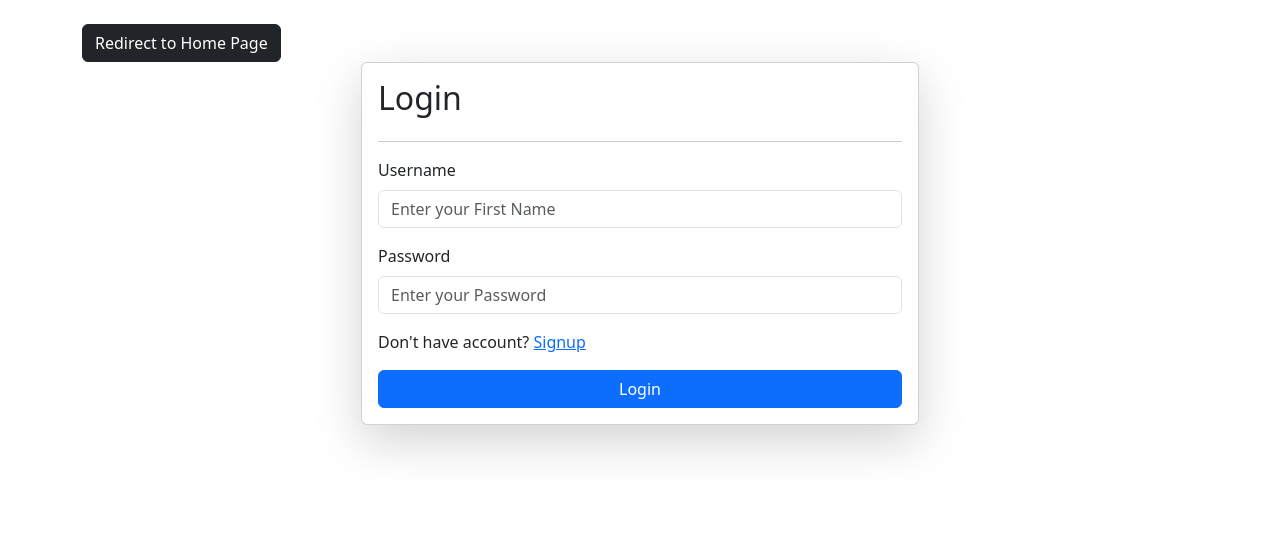
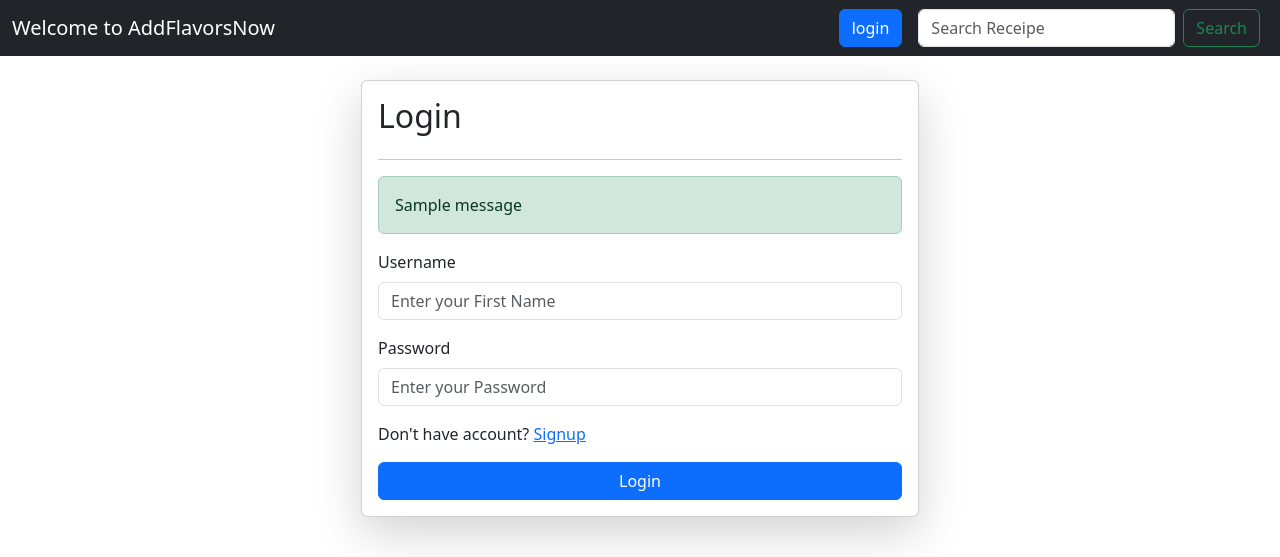
Before and after one commit to ayazkhan1410/Recipe-Project-, a Django app: page /recepies/login in a window 1280 px wide. Shown: the top 557 px of the page. Run offline with Django 4.2, Linux system fonts and the light colour scheme; one stand-in notice (Sample message) is shown.

Commit message:
added logout and fix some bugs

```diff
--- a/vege/templates/vege/base.html
+++ b/vege/templates/vege/base.html
@@ -19,10 +19,29 @@
 
 </head>
 
+<nav class="navbar navbar-dark bg-dark">
+  <div class="container-fluid">
+    <a href="/recepies" class="navbar-brand">Welcome to AddFlavorsNow</a>
+    <form class="d-flex" role="search">
+
+      {% if request.user.is_authenticated %}
+      <a href="/recepies/logout" type="submit" class="btn btn-primary mx-3">logout</a>
+      {% else %}
+      <a href="/recepies/login" type="submit" class="btn btn-primary mx-3">login</a>
+      {% endif %}
+
+      <input type="text" name="search" class="form-control" placeholder="Search Receipe">
+      <button class="btn btn-outline-success mx-2" type="submit">Search</button>
+
+    </form>
+  </div>
+</nav>
+
 
 <body>
 
     {% block body %}
+
 
     {% endblock %}
 
--- a/vege/templates/vege/login.html
+++ b/vege/templates/vege/login.html
@@ -1,5 +1,5 @@
 {% extends "vege/base.html"%}
-<title>{% block title%} Register Page ! {% endblock %}</title>
+<title>{% block title%} Login Page ! {% endblock %}</title>
 
 {% block css%}
 
@@ -8,21 +8,30 @@
 {% block body %}
 
 <div class="container my-4">
-    <a href="/recepies" class="btn btn-dark"> Redirect to Home Page </a>
   <form class="col-6 mx-auto card p-3 shadow-lg " method="post" enctype="multipart/form-data">
 
     {% csrf_token %}
     <h2> Login </h2>
     <hr>
 
+    {% if messages %}
+    <div class="alert alert-success" role="alert">
+
+      {% for message in messages %}
+
+      {{message}}
+
+      {% endfor %}
+    </div>
+    {% endif %}
     <div class="mb-3">
       <label for="exampleFormControlInput1" class="form-label">Username</label>
-      <input type="text" name="Firstname" required class="form-control" placeholder="Enter your First Name">
+      <input type="text" name="username" required class="form-control" placeholder="Enter your First Name">
     </div>
 
     <div class="mb-3">
         <label for="exampleFormControlInput1" class="form-label">Password</label>
-        <input type="password" name="Password" required class="form-control" placeholder="Enter your Password">
+        <input type="password" name="password" required class="form-control" placeholder="Enter your Password">
     </div>
 
     <p>Don't have account? <a href="/recepies/register">Signup</a></p>
--- a/vege/urls.py
+++ b/vege/urls.py
@@ -6,5 +6,6 @@ urlpatterns = [
     path("delete/<int:id>", views.delete,name="delete"),
     path("update/<int:id>", views.update,name="update"),
     path("register",views.register,name="register"),
-    path("login",views.login,name="login"),
+    path("login",views.login_page,name="login"),
+    path("logout",views.log_out,name="logout")
 ]
--- a/vege/views.py
+++ b/vege/views.py
@@ -2,9 +2,12 @@ from django.shortcuts import render, redirect
 from . models import *
 from django.http import HttpResponse
 from django.contrib.auth.models import User
+from django.contrib import messages
+from django.contrib.auth import authenticate, login, logout
+from django.contrib.auth.decorators import login_required
 
 # Create your views here.
-
+@login_required(login_url="/recepies/login")
 def recepies(request):
 
     if request.method == "POST":
@@ -27,6 +30,7 @@ def recepies(request):
     context = {'recipes':queryset}
     return render(request, "vege/index.html",context)
 
+@login_required(login_url="/recepies/login")
 def update(request, id):
     try:
         # Fetch the specific recipe to update
@@ -53,7 +57,7 @@ def update(request, id):
     context = {'recipe': recipe}
     return render(request, "vege/update.html", context)
 
-
+@login_required(login_url="/recepies/login")
 def delete(request, id):
    obj = RecipeName.objects.get(id=id)
    obj.delete()
@@ -62,29 +66,51 @@ def delete(request, id):
 
 def register(request):
 
-
-
     if request.method == "POST":
         data = request.POST
-        Firstname = data.get("Firstname")
-        Lastname = data.get("Lastname")
-        Username = data.get("Username")
-        Password = data.get("Password")
+        first_name = data.get("Firstname")
+        last_name = data.get("Lastname")
+        username = data.get("Username")
+        password = data.get("Password")
 
-        user = User.objects.filter(Username=Username)
+        user = User.objects.filter(username=username)
 
         if user.exists():
-            pass
-
-        user = User.objects.create_user(first_name=Firstname, last_name=Lastname, username=Username)
-
-        user.set_password(Password)
-        user.save()
-
-        return redirect("/recepies/register")
+            messages.info(request, "User already exists.")
+            return redirect("/recepies/register")
+        else:
+            user = User.objects.create(first_name=first_name,last_name=last_name,username=username)
+            user.set_password(password)
+            user.save()
+            messages.info(request, "Account created successfully.")
+            return redirect("/recepies/register")
 
     return render(request, "vege/register.html")
 
 
-def login(request):
+def login_page(request):
+
+    if request.method == "POST":
+        data = request.POST
+        username = data.get("username")
+        password = data.get("password")
+
+        if not User.objects.filter(username = username).exists():
+            messages.info(request,"User does not exist, Please Create account")
+            return redirect("/recepies/login")
+
+        user = authenticate(username=username, password=password)
+
+        if user is None:
+            messages.error(request, "Wrong Password")
+            return redirect("/recepies/login")
+        else:
+            login(request,user)
+            return redirect("/recepies")
+
     return render(request, "vege/login.html")
+
+def log_out(request):
+
+    logout(request)
+    return redirect("/recepies/login")
```
Also changed, not shown: vege/templates/vege/index.html (+0 -15 lines), vege/templates/vege/register.html (+11 -1 lines), db.sqlite3, project/static/recepies/39eb3901f8a2236ed1e5_1024.jpg (added).
